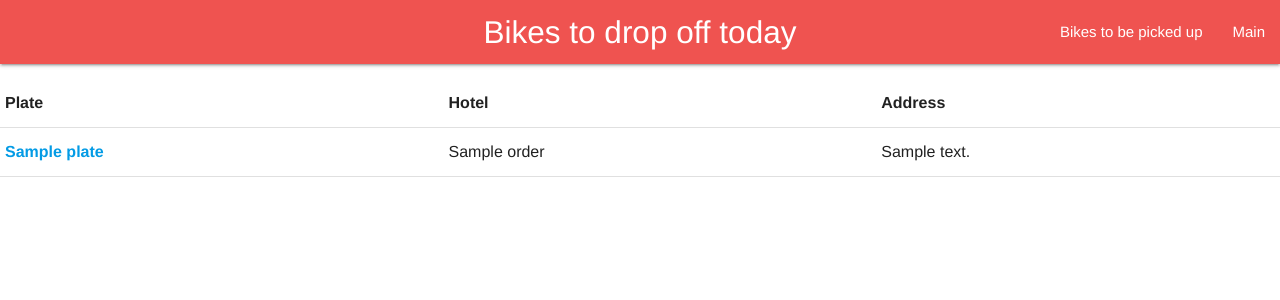
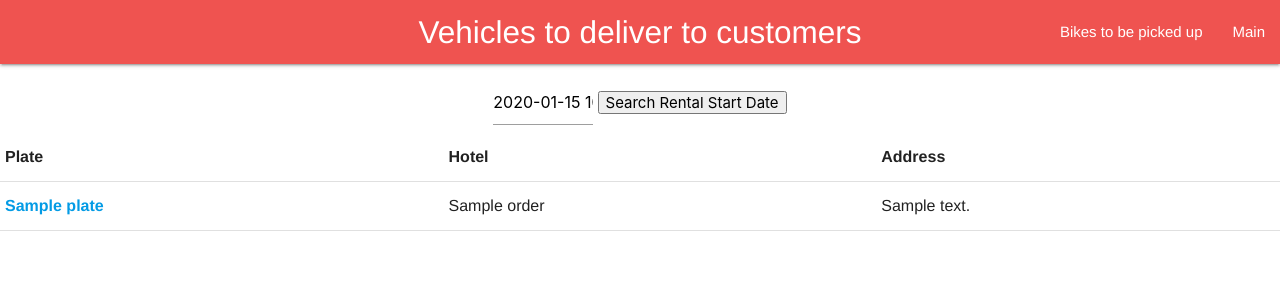
Before and after one commit to vicdashkov/easy-rent-fleet-dashboard, a Flask app: template templates/drop_off_bikes_list.html in a window 1280 px wide. Shown: the top 300 px of the page. Run offline with Flask 2, Linux system fonts and the light colour scheme; the template is opened without the code that fills it: most values are stand-ins (such as "Sample title", 1, 10 or a date in 2020).

Commit message:
pick up and dropoff screens misc fixes

```diff
--- a/templates/drop_off_bikes_list.html
+++ b/templates/drop_off_bikes_list.html
@@ -3,7 +3,7 @@
 <body>
 <nav class="red lighten-1">
     <div class="nav-wrapper">
-        <a href="#" class="brand-logo center">Bikes to drop off today</a>
+        <a href="#" class="brand-logo center">Vehicles to deliver to customers</a>
         <ul id="nav-mobile" class="right hide-on-med-and-down">
             <li><a href="pickup_vehicle_list">Bikes to be picked up</a></li>
             <li><a href="/">Main</a></li>
@@ -11,6 +11,11 @@
     </div>
 </nav>
 <div class="section">
+    <form action="" method="get">
+        <input id="start-datepicker" name="date" value="{{date}}"
+               type="text" class="datepicker datepicker-custom" placeholder="Rental Start Date" required>
+        <input type="submit" value="Search Rental Start Date">
+
         <table>
 
             <thead>
@@ -31,6 +36,7 @@
             {% endfor %}
             </tbody>
         </table>
+    </form>
 </div>
 </body>
 </html>
```
Lines whose indentation alone changed are shown as unchanged.
